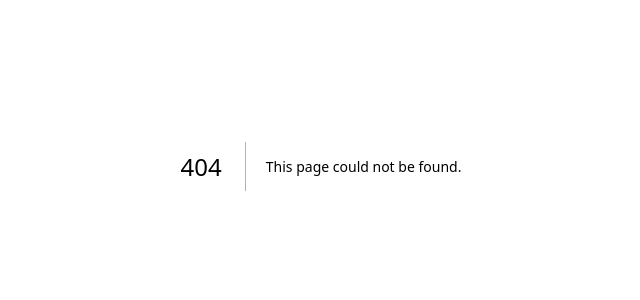
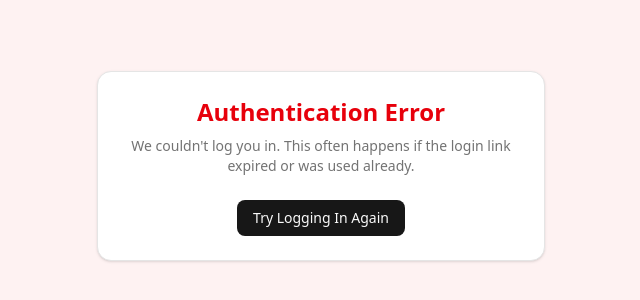
Before and after one commit to frosales14/giftExchangeApp, a Next.js app: page /auth/auth-code-error in a window 1280 px wide. Before the commit this address had no page. Shown: the part 234-534 px from the top of the page, without its empty margins (319-959 px from the left). Built offline with nearby package versions, Linux system fonts and the light colour scheme.

Commit message:
fix: add error page

```diff
--- /dev/null
+++ b/src/app/auth/auth-code-error/page.tsx
@@ -0,0 +1,23 @@
+import Link from 'next/link'
+import { Button } from '@/components/ui/button'
+import { Card, CardContent, CardHeader, CardTitle, CardDescription } from '@/components/ui/card'
+
+export default function AuthCodeErrorPage() {
+    return (
+        <div className="flex h-screen items-center justify-center bg-red-50 dark:bg-red-950/20">
+            <Card className="w-full max-w-md">
+                <CardHeader className="text-center">
+                    <CardTitle className="text-2xl font-bold text-red-600">Authentication Error</CardTitle>
+                    <CardDescription>
+                        We couldn't log you in. This often happens if the login link expired or was used already.
+                    </CardDescription>
+                </CardHeader>
+                <CardContent className="flex justify-center">
+                    <Link href="/login">
+                        <Button variant="default">Try Logging In Again</Button>
+                    </Link>
+                </CardContent>
+            </Card>
+        </div>
+    )
+}
--- a/src/app/auth/callback/route.ts
+++ b/src/app/auth/callback/route.ts
@@ -9,7 +9,9 @@ export async function GET(request: Request) {
     if (code) {
         const supabase = await createClient()
         const { error } = await supabase.auth.exchangeCodeForSession(code)
-        if (!error) {
+        if (error) {
+            console.error('Auth Callback Error:', error)
+        } else {
             return NextResponse.redirect(`${origin}${next}`)
         }
     }
```
